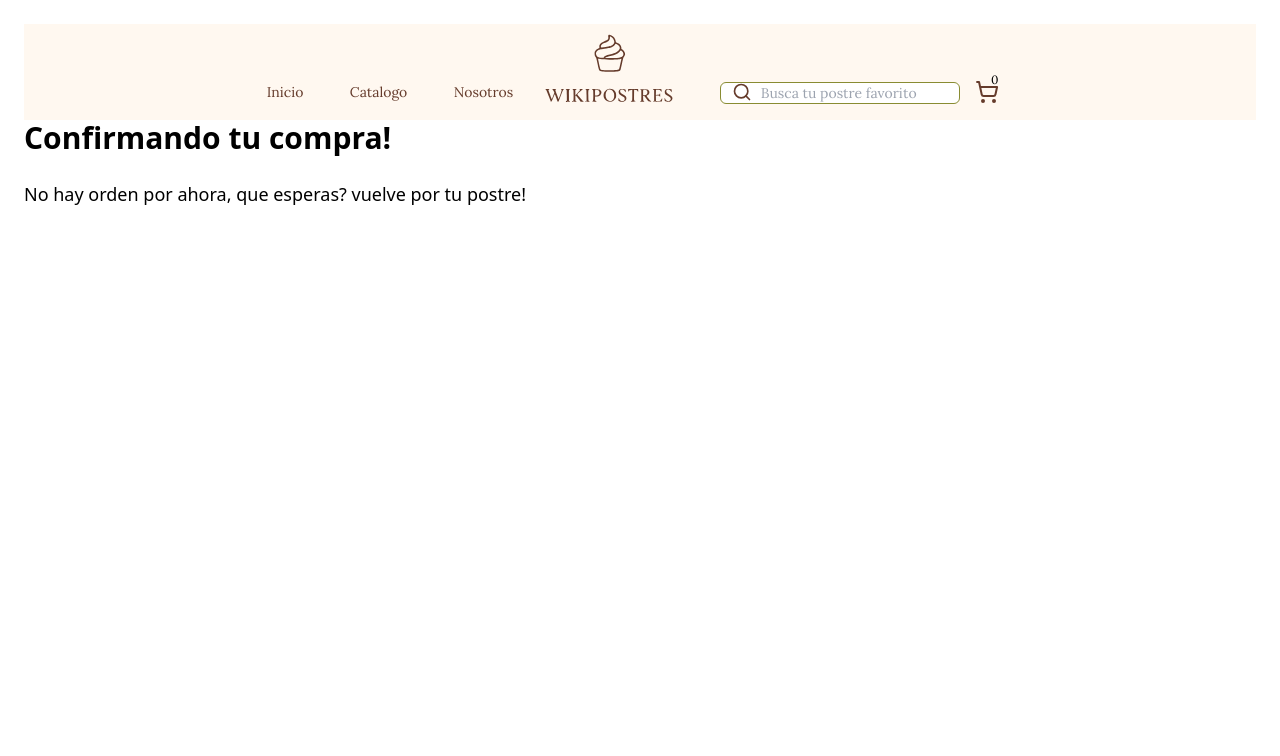
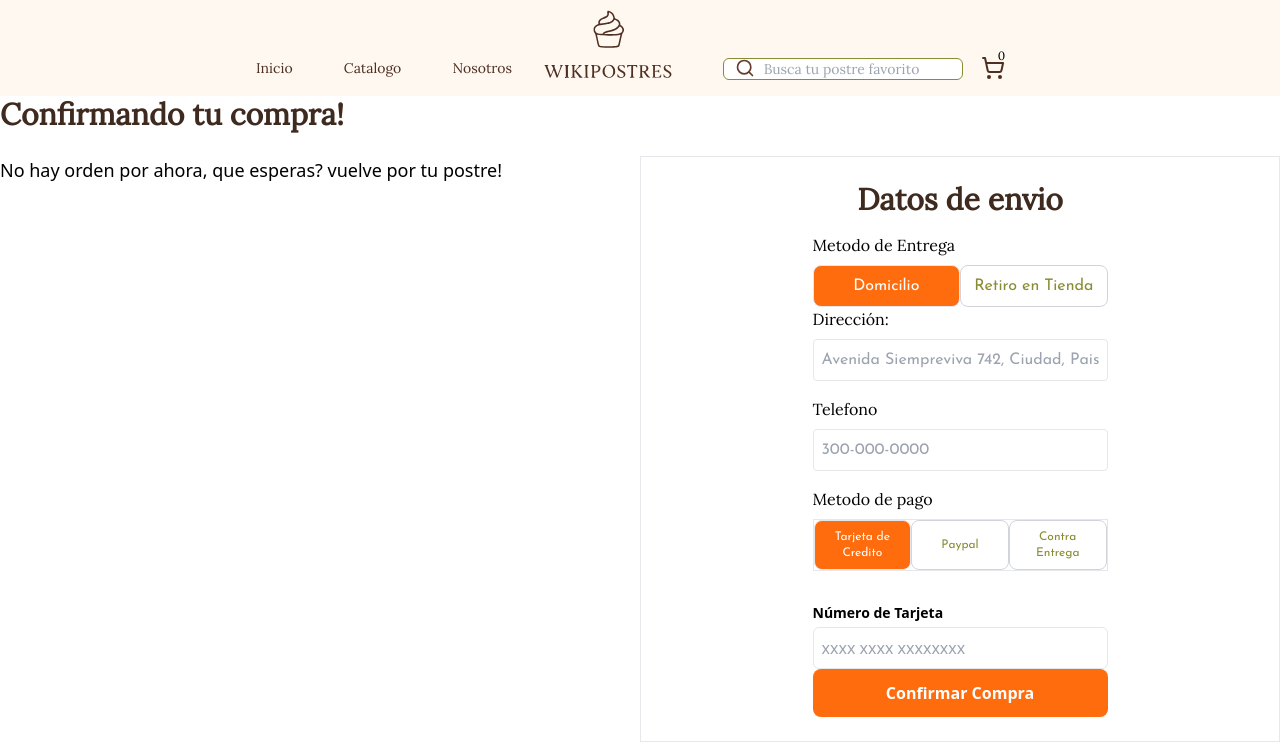
Before and after one commit to capi68/Proyecto_Postres_Frontend, a React (Vite) app: page /cart in a window 1280 px wide. Shown: the top 756 px of the page. Built offline with nearby package versions, Linux system fonts and the light colour scheme.

Commit message:
separé la logica del checkoutOrder en un componente aparte, para reducir codigo de cart.jsx

```diff
--- /dev/null
+++ b/src/components/CheckoutOrder.jsx
@@ -0,0 +1,67 @@
+import { useCart } from "../context/CartContext";
+
+export default function CheckoutOrder() {
+    const { cart, getTotalItems, getTotalPrice } = useCart();
+
+    return (
+        <div className="">
+      {cart.length === 0 ? (
+        <p className="text-lg">No hay orden por ahora, que esperas? vuelve por tu postre!</p>
+      ) : (
+        <div className="h-screen">
+          <div className=" flex flex-col items-center h-3/4 border">
+        <div
+          className="flex flex-col items-center gap-4 mb-6 w-1/2 h-3/4 overflow-y-scroll ">
+          {cart.map((p) => (
+            <div key={p.id}
+                 className="
+                    w-1/2
+                    border-b border-[var(--color-secondary)]
+                    flex
+                    items-center
+                    justify-between
+                    bg-white
+                    rounded-lg
+                    p-2
+                    h-24"
+            >
+              <div className="flex items-center gap-4">
+                <img src={p.image_mobile} alt={p.name} className="w-10 h-10 rounded object-cover" />
+                <div>
+                  <h2 className="font-Lora text-xs text-[var(--color-text)]">{p.name}</h2>
+                  <p className="font-Josefin text-xs text-[var(--color-text-light)]">
+                    {p.qty} x ${Number(p.price).toFixed(2)}
+                  </p>
+                </div>
+              </div>
+
+            </div>
+          ))}
+
+        </div>
+
+        {/* Totals */}
+            <div className="w-full mb-6 text-center">
+              <p className="
+                    text-md
+                    font-semibold
+                    font-Lora
+                    text-[var(--color-text)]"
+              >
+                Compras un total de : {getTotalItems()} productos
+              </p>
+              <p className="
+                    mt-4
+                    text-3xl
+                    font-bold
+                    font-Josefin
+                    text-[var(--color-warm)]"
+              >
+                Total: ${getTotalPrice().toFixed(2)}
+              </p>
+            </div>
+          </div>
+          </div>)}
+          </div>
+    )
+}
--- a/src/components/MiniCart.jsx
+++ b/src/components/MiniCart.jsx
@@ -10,8 +10,17 @@ export default function MiniCart() {
     if(!cart.length) {
         return (
             <div className="p-4">
-                <h3 className="font-bold">Tu Carrito</h3>
-                <p className="text-sm text-gray-600">Vacio por ahora... </p>
+                <h3 className="
+                    font-Lora
+                    font-semibold
+                    text-lg
+                    text-center
+                    text-[var(--color-text)]
+                    mb-4
+            ">
+                No tienes productos aún
+            </h3>
+
             </div>
         );
     }
--- a/src/pages/Cart.jsx
+++ b/src/pages/Cart.jsx
@@ -2,22 +2,35 @@ import React, { useState } from "react";
 import { Navigate, useNavigate } from "react-router-dom";
 import axios from "axios";
 import  { useCart } from "../context/CartContext";
-import { X } from "lucide-react";
 import NavBar from "../components/NavBar";
+import CheckoutOrder from "../components/checkoutOrder";
 
 export default function Cart() {
-  const { cart, removeFromCart, getTotalItems, getTotalPrice, clearCart } = useCart();
+  const { cart, getTotalItems, getTotalPrice, clearCart } = useCart();
 
   // checkout imputs
   const [address, setAddress] = useState("");
-  const [payment, setPayment] = useState("card");
+  const [payment, setPayment] = useState("card");  // "card", "paypal", "efecty"
+  const [cardNumber, setCardNumber] = useState("");
+  const [paypalEmail, setPaypalEmail] = useState("");
+  const [paymentDetails, setPaymentDetails] = useState({ cardNumber: "", paypalEmail: "", });
+  const [phone, setPhone] = useState("");
+  const [deliveryMethod, setDeliveryMethod] = useState("delivery");
+  const [wrongPhone, setWrongPhone] = useState("");
 
   const navigate = useNavigate();
 
   const handleConfirm = async () => {
+
+
     if (!address) {
       alert("Porfavor ingresa tu direccion para que puedas disfrutar tus postres!!");
       return;
+    }
+
+    if (!/^[3]\d{9}$/.test(phone)) {
+      setWrongPhone("El numero de telefono debe comenzar con 3 y tener 10 digitos");
+      return
     }
 
     try{
@@ -31,7 +44,13 @@ export default function Cart() {
       // send order to back
       const response = await axios.post("http://localhost:3000/orders/checkout", {
         address,
-        paymentMethod: payment,
+        phone,
+        deliveryMethod,
+        paymentDetails: payment === "card"
+          ? cardNumber
+          : payment === "paypal"
+          ? paypalEmail
+          : null,
         items: cart.map((it) => ({
           productId: it.id,
           quantity: it.qty,
@@ -47,6 +66,8 @@ export default function Cart() {
       cart,
       total: getTotalPrice(),
       address,
+      phone,
+      deliveryMethod,
       payment,
     });
 
@@ -70,75 +91,177 @@ export default function Cart() {
   };
 
   return (
-    <div className="min-h-screen p-6 bg-[var(--color-vanilla)]">
+    <div className="min-h-screen  bg-[var(--color-vanilla)]">
       <NavBar />
-      <h1 className="text-3xl font-bold mb-6 text-[var(--color-chocolate)]">Confirmando tu compra!</h1>
+      <h1 className="text-3xl font-bold mb-6 text-[var(--color-text)] font-Lora">Confirmando tu compra!</h1>
+      <div className="flex">
+      {/* Product List*/}
+      <div className="w-1/2">
+        <CheckoutOrder />
+      </div>
+      {/* Checkout Form */}
+      <div className="border  w-1/2 h-3/4 flex flex-col items-center justify-between bg-[var(--color-surface] p-6 mb-6">
+        <h2 className="text-3xl font-bold font-Lora text-[var(--color-text)] mb-4">Datos de envio</h2>
 
-      {/* Product List*/}
+            <div className="w-1/2">
+            {/*Delivey Method*/}
 
-      {cart.length === 0 ? (
-        <p className="text-lg">No hay orden por ahora, que esperas? vuelve por tu postre!</p>
-      ) : (
-        <div className="h-screen border border-blue-600 flex">
-        <div className="grid gap-4 mb-6 border border-black w-[30%]">
-          {cart.map((p) => (
-            <div key={p.id} className="border border-yellow-500 flex justify-between items-center bg-white shadow rounded-lg p-4">
-              <div className="flex items-center gap-4">
-                <img src={p.image_mobile} alt={p.name} className="w-16 h-16 rounded object-cover" />
-                <div>
-                  <h2>{p.name}</h2>
-                  <p>{p.qty} x ${Number(p.price).toFixed(2)}</p>
-                </div>
+            <div className="flex flex-col">
+              <label className="block mb-2 font-medium font-Lora">Metodo de Entrega</label>
+
+              {/* opcion: 1 delivery*/}
+              <div className="">
+              <button
+                type="button"
+                onClick={() => setDeliveryMethod("delivery")}
+                className={`
+                          flex-1 w-1/2 p-2 rounded-lg border font-Josefin
+                          ${ deliveryMethod === "delivery"
+                            ? "bg-[var(--color-accent)] text-white"
+                            : " bg-white text-[var(--color-secondary)] border border-gray-300"
+                            }`}
+              >
+                Domicilio
+              </button>
+
+              {/* opcion: 2 pickup*/}
+              <button
+                type="button"
+                onClick={() => setDeliveryMethod("pickup")}
+                className={`
+                          flex-1 w-1/2 p-2 rounded-lg border font-Josefin
+                          ${ deliveryMethod === "pickup"
+                            ? "bg-[var(--color-accent)] text-white"
+                            : " bg-white text-[var(--color-secondary)] border border-gray-300"
+                            }`}
+              >
+                Retiro en Tienda
+              </button>
               </div>
+            </div>
 
-              <button onClick={() => removeFromCart(p.id)}>
-                <X />
-              </button>
-            </div>
-          ))}
-        </div>
-
-        {/* Totals */}
-          <div className="w-[30%] mb-6">
-          <p className="text-lg font-semibold">Compras un total de : {getTotalItems()} productos</p>
-          <p>Total: ${getTotalPrice().toFixed(2)}</p>
-          </div>
-
-          {/* Checkout Form */}
-
-          <div className="w-[40%] h-1/2 flex flex-col justify-between bg-white shadow rounded-lg p-6 mb-6">
-            <h2 className="text-xl font-bold mb-4">Datos de envio</h2>
-            <div>
-            <label className="block mb-2 font-medium">Dirección:</label>
+            {/*Address*/}
+            <label className="block mb-2 font-medium font-Lora">Dirección:</label>
             <input
               type="text"
               value={address}
               onChange={(e) => setAddress(e.target.value)}
-              className="w-full p-2 border rounded mb-4"
+              disabled={deliveryMethod === "pickup"}
+              className={`w-full p-2 border rounded mb-4 font-Josefin ${
+                          deliveryMethod === "pickup" ? "bg-gray-200 cursor-not-allowed" :""
+              }`}
               placeholder="Avenida Siempreviva 742, Ciudad, Pais"
             />
 
-            <label className="block mb-2 font-medium">Metodo de pago</label>
-              <select
-                type={payment}
-                onChange={(e) => setPayment(e.target.value)}
-                className="w-full p-2 border rounded"
-              >
-                <option value="card">Tarjeta de Credito</option>
-                <option value="paypal">Paypal</option>
-                <option value="cash">Pago contra Entrega</option>
-              </select>
+            {/*Phone*/}
+              <label className="block mb-2 font-medium font-Lora" >Telefono</label>
+              <input
+                  type="text"
+                  value={phone}
+                  onChange={(e) => setPhone(e.target.value)}
+                  className="w-full p-2 border rounded mb-4 font-Josefin"
+                  placeholder="300-000-0000"
+              />
+                { wrongPhone && (
+                  <p className="text-red-600 text-sm mb-2">{wrongPhone}</p>
+                )}
+
+            {/*paymentMethod*/}
+            <div>
+              <label className="block mb-2 font-medium font-Lora">Metodo de pago</label>
+
+              <div className="flex border mb-8 ">
+                {/*Card method*/}
+                <button
+                    type="button"
+                    onClick={() => setPayment("card")}
+                    className={`
+                          flex-1 w-1/3 p-2 rounded-lg border font-Josefin text-xs
+                          ${ payment === "card"
+                            ? "bg-[var(--color-accent)] text-white"
+                            : " bg-white text-[var(--color-secondary)] border border-gray-300"
+                            }`}
+                >
+                  Tarjeta de Credito
+                </button>
+
+                {/*Paypal method*/}
+                <button
+                    type="button"
+                    onClick={() => setPayment("paypal")}
+                    className={`
+                          flex-1 w-1/3 p-2 rounded-lg border font-Josefin text-xs
+                          ${ payment === "paypal"
+                            ? "bg-[var(--color-accent)] text-white"
+                            : " bg-white text-[var(--color-secondary)] border border-gray-300"
+                            }`}
+                >
+                  Paypal
+                </button>
+
+                {/*Efecty method*/}
+                <button
+                    type="button"
+                    onClick={() => setPayment("efecty")}
+                    className={`
+                          flex-1 w-1/3 p-2 rounded-lg border font-Josefin text-xs
+                          ${ payment === "efecty"
+                            ? "bg-[var(--color-accent)] text-white"
+                            : " bg-white text-[var(--color-secondary)] border border-gray-300"
+                            }`}
+                >
+                  Contra Entrega
+                  </button>
               </div>
+
+              {/* card */}
+              {payment === "card" && (
+                <div className="w-full">
+                    <label className="block text-sm font-semibold mb-1">Número de Tarjeta</label>
+                    <input
+                      type="text"
+                      placeholder="xxxx xxxx xxxxxxxx"
+                      value={cardNumber}
+                      onChange={(e) => setCardNumber(e.target.value)}
+                      className="p-2 border rounded-md w-full"
+                    />
+                </div>
+              )}
+
+              {/* paypal */}
+              {payment === "paypal" && (
+                <div className="w-full">
+                    <label className="block text-sm font-semibold mb-1">Correo paypal</label>
+                    <input
+                        type="text"
+                        placeholder="correo"
+                        value={paypalEmail}
+                        onChange={(e) => setPaypalEmail(e.target.value)}
+                        className="p-2 border rounded-md w-full"
+                    />
+                </div>
+              )}
+            </div>
+
               {/* Confirmation Button*/}
               <button
                 onClick={handleConfirm}
-                className="w-full bg-[var(--color-brand)] hover:bg-[var(--color-brand-dark)] text-white font-semibold py-3 rounded-lg"
+                className="
+                           w-full
+                           bg-[var(--color-accent)] hover:bg-[var(--color-accent-hover)]
+                           text-white
+                           font-semibold
+                           py-3
+                           rounded-lg"
               >
                 Confirmar Compra
               </button>
+
+              </div>
+
           </div>
         </div>
-      )}
-    </div>
+      </div>
+
   )
 }
--- a/src/pages/landing.jsx
+++ b/src/pages/landing.jsx
@@ -118,7 +118,7 @@ export default function Landing() {
 
           {/* Register Link */}
           <p className="mt-4 text-left text-sm text-[var(--color-brand)]">¿No tienes cuenta?{" "}
-          <button onClick={() => setShowRegister(true)} className="text-[var(--color-secondary)] font-[Josefin_Sans] font-semibold ">
+          <button onClick={() => setShowRegister(true)} className="text-[var(--color-secondary)] font-Josefin font-semibold ">
             Registrate
           </button>
           </p>
```
